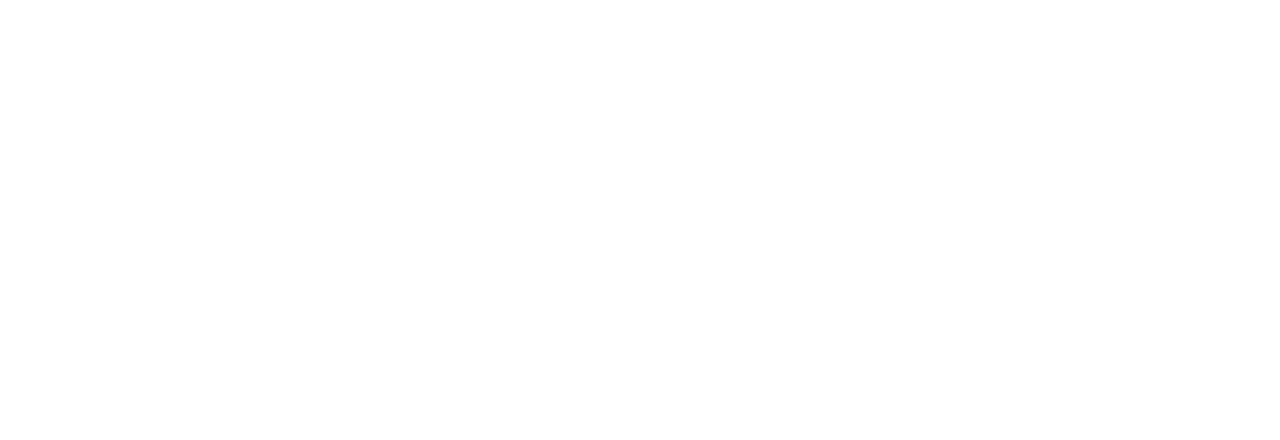
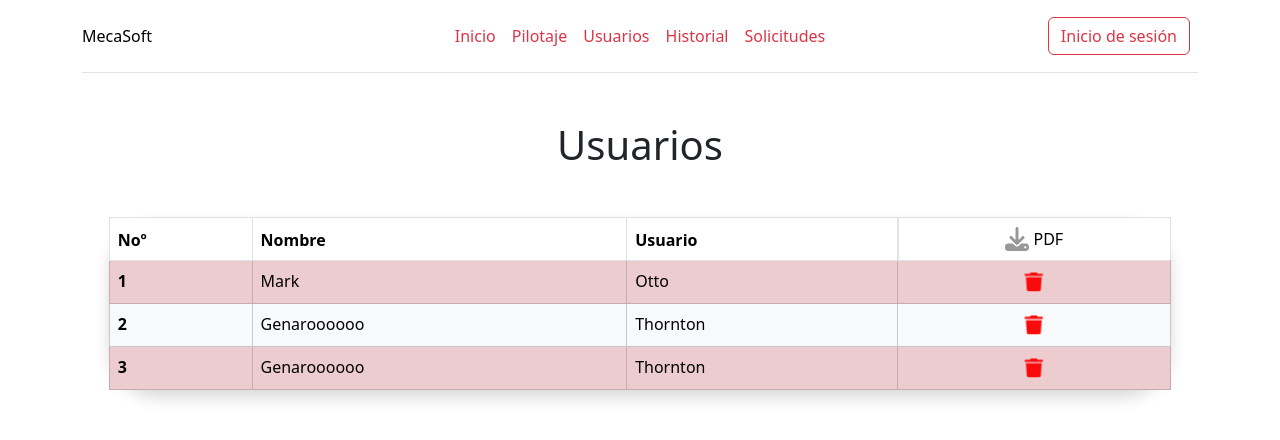
Before and after one commit to Darioantonio20/MecaSoft-Front-end, a React (Vite) app in the folder MecaSoft/: page /usuarios in a window 1280 px wide. Before the commit this address had no page. Shown: the top 440 px of the page. Built offline with nearby package versions, Linux system fonts and the light colour scheme.

Commit message:
[ADD] tabla de usuarios

```diff
--- a/MecaSoft/package.json
+++ b/MecaSoft/package.json
@@ -10,7 +10,9 @@
     "preview": "vite preview"
   },
   "dependencies": {
+    "@fortawesome/fontawesome-svg-core": "^6.5.1",
     "@fortawesome/free-brands-svg-icons": "^6.5.1",
+    "@fortawesome/free-solid-svg-icons": "^6.5.1",
     "@fortawesome/react-fontawesome": "^0.2.0",
     "aos": "^2.3.4",
     "react": "^18.2.0",
--- a/MecaSoft/src/atoms/NavBar.jsx
+++ b/MecaSoft/src/atoms/NavBar.jsx
@@ -15,6 +15,18 @@
     navigate('/pilotaje');
   }
 
+  const redirecToUsuarios = () => {
+    navigate('/usuarios');
+  }
+
+  const redirecToHistorial = () => {
+    navigate('/historial');
+  }
+
+  const redirecToSolicitudes = () => {
+    navigate('/solicitudes');
+  }
+
   return (
     <div className="container">
       <header className="d-flex flex-wrap align-items-center justify-content-center justify-content-md-between py-3 mb-4 border-bottom">
@@ -27,8 +39,9 @@
         <ul className="nav col-12 col-md-auto mb-2 justify-content-center mb-md-0">
           <li><a onClick={redirectToHome} className="nav-link px-2 link-danger" style={{ cursor: 'pointer' }}>Inicio</a></li>
           <li><a onClick={redirecToPilotaje} className="nav-link px-2 link-danger" style={{ cursor: 'pointer' }}>Pilotaje</a></li>
-          <li><a onClick={redirectToHome} className="nav-link px-2 link-danger" style={{ cursor: 'pointer' }}>Pricing</a></li>
-          <li><a onClick={redirectToHome} className="nav-link px-2 link-danger" style={{ cursor: 'pointer' }}>Solicitudes</a></li>
+          <li><a onClick={redirecToUsuarios} className="nav-link px-2 link-danger" style={{ cursor: 'pointer' }}>Usuarios</a></li>
+          <li><a onClick={redirecToHistorial} className="nav-link px-2 link-danger" style={{ cursor: 'pointer' }}>Historial</a></li>
+          <li><a onClick={redirecToSolicitudes} className="nav-link px-2 link-danger" style={{ cursor: 'pointer' }}>Solicitudes</a></li>
         </ul>
 
         <div className="col-md-3 text-end">
--- a/MecaSoft/src/container/App.jsx
+++ b/MecaSoft/src/container/App.jsx
@@ -4,6 +4,9 @@
 import InicioDeSesion from '../pages/InicioDeSesion';
 import Registro from '../pages/Registro';
 import Pilotaje from '../pages/Pilotaje';
+import Usuarios from '../pages/Usuarios';
+import Solicitudes from '../pages/Solicitudes';
+import Historial from '../pages/Historial';
 
 function App() {
 
@@ -15,6 +18,9 @@
           <Route path="/inicioDeSesion" element={<InicioDeSesion />} />
           <Route path="/registro" element={<Registro />} />
           <Route path="/pilotaje" element={<Pilotaje/>} />
+          <Route path="/usuarios" element={<Usuarios/>} />
+          <Route path="/solicitudes" element={<Solicitudes/>} />
+          <Route path="/historial" element={<Historial/>} />
         </Routes>
       </BrowserRouter>
     </>
--- /dev/null
+++ b/MecaSoft/src/pages/Historial.jsx
@@ -0,0 +1,11 @@
+import NavBar from "../atoms/NavBar";
+
+function Historial() {
+    return (
+        <>
+            <NavBar />
+        </>
+     );
+}
+
+export default Historial;
--- /dev/null
+++ b/MecaSoft/src/pages/Solicitudes.jsx
@@ -0,0 +1,11 @@
+import NavBar from "../atoms/NavBar";
+
+function Solicitudes() {
+    return (
+        <>
+            <NavBar />
+        </>
+     );
+}
+
+export default Solicitudes;
--- /dev/null
+++ b/MecaSoft/src/pages/Usuarios.jsx
@@ -0,0 +1,53 @@
+import NavBar from "../atoms/NavBar";
+import { FontAwesomeIcon } from '@fortawesome/react-fontawesome';
+import { faTrash } from '@fortawesome/free-solid-svg-icons';
+import { faDownload } from '@fortawesome/free-solid-svg-icons';
+
+const data = [
+    { id: 1, first: 'Mark', last: 'Otto' },
+    { id: 2, first: 'Genaroooooo', last: 'Thornton'},
+    { id: 3, first: 'Genaroooooo', last: 'Thornton'},
+];
+
+function App() {
+    return (
+        <>
+            <NavBar/>
+            <h1 className="text-center mt-5 mb-5">Usuarios</h1>
+            <div className="row">
+                <div className="col-10 mx-auto d-block">
+                    <table className="table table-striped table-bordered shadow" style={{borderRadius: '50px'}}>
+                        <thead>
+                            <tr>
+                                <th scope="col">Noº</th>
+                                <th scope="col">Nombre</th>
+                                <th scope="col">Usuario</th>
+                                <th scope="col" className="d-flex justify-content-center align-items-center">
+                                    <button className="" style={{border: 'none', backgroundColor: 'transparent'}}>
+                                        <FontAwesomeIcon icon={faDownload} fade size="xl" style={{color: "#000000"}}/> PDF
+                                    </button>
+                                </th>
+                            </tr>
+                        </thead>
+                        <tbody>
+                            {data.map((item, index) => (
+                                <tr className={index % 2 === 0 ? 'table-danger' : 'table-light'} key={item.id}>
+                                    <th scope="row">{index + 1}</th>
+                                    <td>{item.first}</td>
+                                    <td>{item.last}</td>
+                                    <td className="text-center">
+                                        <button className="" style={{border: 'none', backgroundColor: 'transparent'}}>
+                                            <FontAwesomeIcon icon={faTrash} bounce size="lg" style={{color: "#f90b0b"}}/>
+                                        </button>
+                                    </td>
+                                </tr>
+                            ))}
+                        </tbody>
+                    </table>
+                </div>
+            </div>
+        </>
+    );
+}
+
+export default App;
```
Also changed, not shown: 1 other file (tests, documents, lock files or other folders).
